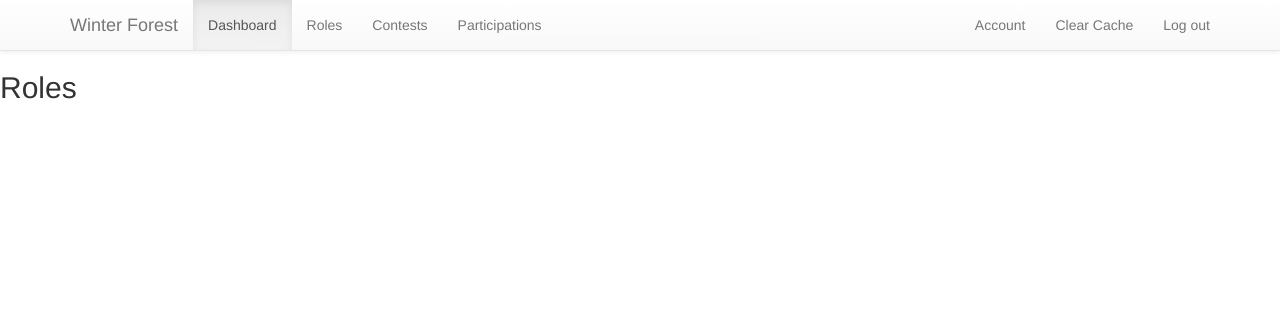
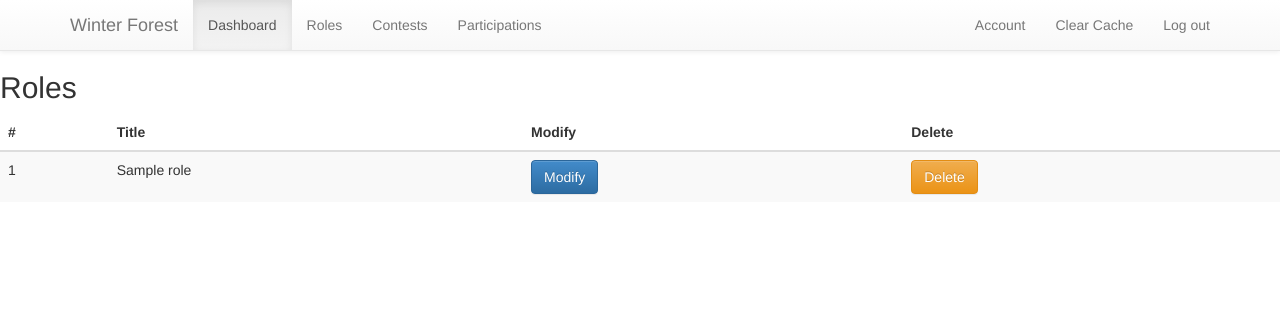
Before and after one commit to PythoO/Contest, a Flask app: template templates/admin/roles.html in a window 1280 px wide. Shown: the top 311 px of the page. Run offline with Flask 2, Linux system fonts and the light colour scheme; the template is opened without the code that fills it: values that come from a table or form of the project are taken from there, others are empty; tables that the repository leaves empty hold one stand-in row (values such as "Sample post"); some libraries are stand-ins or nearby versions.

```diff
--- a/app.py
+++ b/app.py
@@ -80,7 +80,8 @@ def dashboard():
 @app.route('/admin/roles')
 @requires_auth
 def roles():
-    return render_template('admin/roles.html')
+    roles = Role.query.all()
+    return render_template('admin/roles.html', roles=roles)
 
 
 @app.route('/admin/users')
@@ -100,6 +101,13 @@ def contests():
     return page_contests
 
 
+@app.route('/admin/contests/<int:contest_id>')
+@requires_auth
+def contest_modify(contest_id):
+    contest = Contest.query.filter_by(id=contest_id).first()
+    roles = Role.query.all()
+    return render_template('admin/contest.html', contest=contest, roles=roles)
+
 @app.route('/admin/participations')
 @requires_auth
 def participations():
--- a/templates/admin/contests.html
+++ b/templates/admin/contests.html
@@ -19,7 +19,7 @@
         <tr>
             <td>{{ contest.id }}</td>
             <td>{{ contest.title }}</td>
-            <td><a href="" title="" class="btn btn-primary">Modify</a></td>
+            <td><a href="{{ url_for('contest_modify', contest_id=contest.id) }}" title="" class="btn btn-primary">Modify</a></td>
             <td><a href="" title="" class="btn btn-warning">Delete</a></td>
         </tr>
         {% endfor %}
--- a/templates/admin/roles.html
+++ b/templates/admin/roles.html
@@ -4,4 +4,27 @@
 
 {% block body %}
 <h2>Roles</h2>
+        <div class="table-responsive">
+    <table class="table table-striped">
+        <thead>
+        <tr>
+            <th>#</th>
+            <th>Title</th>
+            <th>Modify</th>
+            <th>Delete</th>
+        </tr>
+        </thead>
+        <tbody>
+        {% for role in roles %}
+        <tr>
+            <td>{{ role.id }}</td>
+            <td>{{ role.name }}</td>
+            <td><a href="" title="" class="btn btn-primary">Modify</a></td>
+            <td><a href="" title="" class="btn btn-warning">Delete</a></td>
+        </tr>
+        {% endfor %}
+        </tbody>
+        <tfoot></tfoot>
+    </table>
+</div>
 {% endblock %}
```
Also changed, not shown: templates/admin/contest.html (added, +22 -0 lines).
